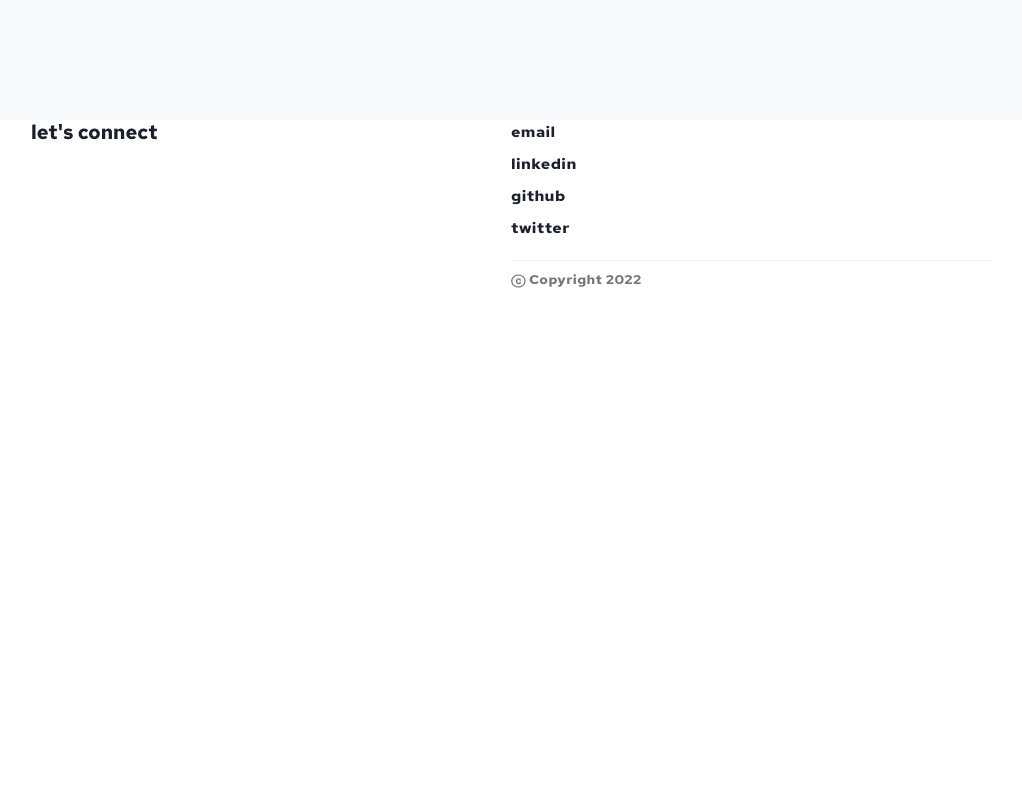
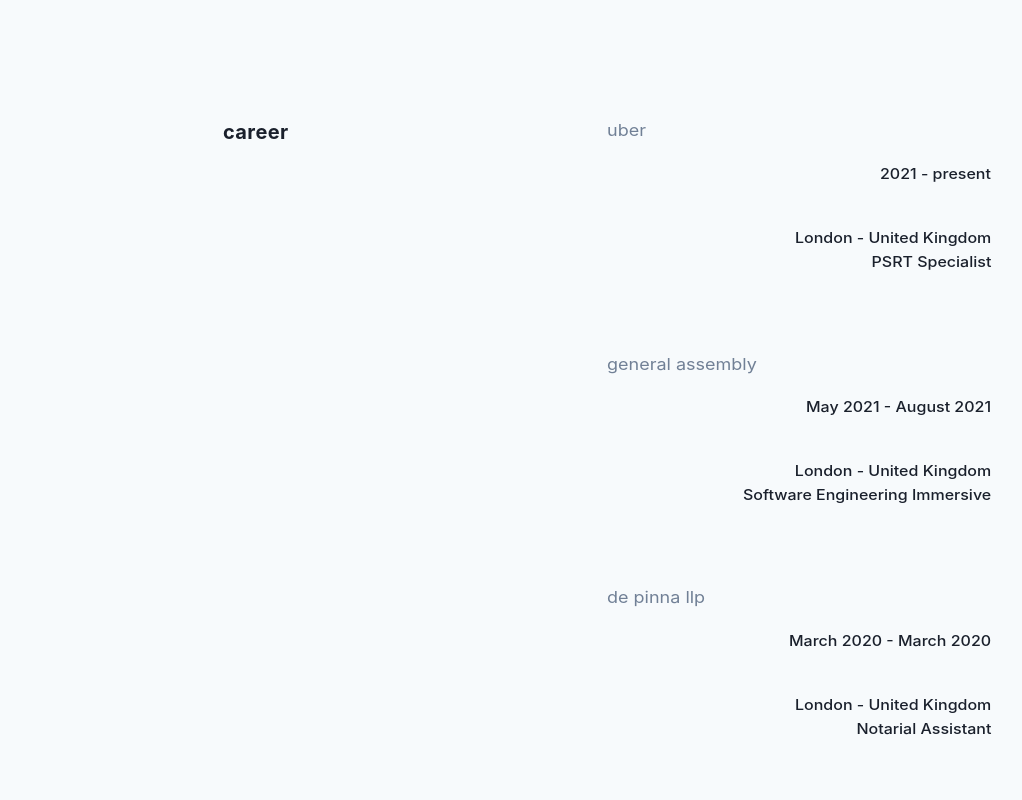
Before and after one commit to adrianp2021/new-portfolio, a Next.js app in the folder my-app/: page / in a window 1280 px wide. Shown: the part 680-1480 px from the top of the page, without its empty margins (129-1151 px from the left). Before the commit the page ends 978 px from the top, so only its background shows below. Built offline with nearby package versions, Linux system fonts and the light colour scheme.

Commit message:
layout folder, career, skills, projects, contact

```diff
--- a/my-app/Components/Layout.js
+++ b/my-app/Components/Layout/Layout.js
@@ -1,4 +1,4 @@
-import Navbar from "./Navbar";
+// import Navbar from "./Navbar";
 import Footer from "./Footer";
 import { Box } from "@chakra-ui/react";
 
--- a/my-app/Components/Navbar.js
+++ b/my-app/Components/Layout/Navbar.js
@@ -25,7 +25,7 @@
       h={20}
     >
       <Box
-        border="1px solid purple"
+        // border="1px solid purple"
         w="100%"
         display="flex"
         justifyContent="space-between"
--- /dev/null
+++ b/my-app/Components/Sections/career.js
@@ -0,0 +1,115 @@
+import {
+  Flex,
+  Box,
+  Heading,
+  Text,
+  Divider,
+  Accordion,
+  AccordionItem,
+  AccordionButton,
+  AccordionPanel,
+  AccordionIcon,
+  useColorModeValue,
+} from "@chakra-ui/react";
+
+const Career = () => {
+  const bgColor = useColorModeValue("gray.50", "blackAlpha.800");
+
+  // the jobs variable may be later used to create an accordion for each job in the career section
+  const jobs = [
+    {
+      name: "uber",
+      year: "2021 - present",
+      location: "London - United Kingdom",
+      role: "PSRT Specialist",
+      one: "Follow local government and Uber's policies in responding to requests from law enforcement in a timely manner.",
+      two: "Manage internal and external stakeholders through clear, logical and concise communication. Protect the privacy of the users’ data through robust analysis of all requests against our stringent legal and ethical requirements",
+      three:
+        "Protect the privacy of the users’ data through robust analysis of all requests against our stringent legal and ethical requirements",
+    },
+    {
+      name: "general assembly",
+      year: "May 2021 - August 2021",
+      location: "London - United Kingdom",
+      role: "Software Engineering Immersive",
+      one: "A 12-week full-time bootcamp designed for a career transformation in tech where I learnt the fundamental skills to build Full-Stack web applications",
+      two: "Throughout the bootcamp, I also learned to work in an Agile environment, work in a team, have daily stand-ups, refine the code and plan our projects",
+    },
+    {
+      name: "de pinna llp",
+      year: "March 2020 - March 2020",
+      location: "London - United Kingdom",
+      role: "Notarial Assistant",
+      one: "Drafted and amended Notarial Certificates, Board Resolutions, Affidavits and other legal documentation in English and other commercially relevant foreign languages",
+      two: "Translated over 20 documents per day and prepared them for legalisation, maintaining consistency with clients’ demands",
+    },
+  ];
+
+  return (
+    <Flex
+      w="100vw"
+      h={["100%"]}
+      px={[0, 0, 10, 40]}
+      bg={bgColor}
+      display={["block", "block", "flex", "flex"]}
+      justifyContent="flex-end"
+      // border="1px solid red"
+    >
+      <Box w="40%" display="flex" px={[5, 5, 0]} mb={[10, 10, 0, 0]}>
+        <Heading fontSize={["20px"]} fontWeight="700" letterSpacing={0.4}>
+          career
+        </Heading>
+      </Box>
+
+      <Box
+        w={["100%", "100%", "40%"]}
+        textAlign="start"
+        fontWeight="600"
+        px={[5, 5, 0]}
+      >
+        <Flex display="block" h="100%">
+          <Box>
+            {jobs.map((job, i) => {
+              return (
+                <>
+                  <Box key={i} mb={20}>
+                    <Heading
+                      transform="scaleY(.9)"
+                      fontSize={["18px"]}
+                      fontWeight="400"
+                      color="gray.500"
+                    >
+                      {job.name}
+                    </Heading>
+
+                    <Box
+                      w="100%"
+                      display="flex"
+                      flexDir="column"
+                      justifyContent="space-between"
+                      alignItems="flex-end"
+                      fontWeight="500"
+                      textAlign="left"
+                      mt={5}
+                    >
+                      <Text transform="scaleY(.9)">{job.year}</Text>
+                      <Box pt={10} textAlign="end">
+                        <Text transform="scaleY(.9)">{job.location}</Text>
+                        <Text transform="scaleY(.9)" textAlign="end">
+                          {job.role}
+                        </Text>
+                      </Box>
+                    </Box>
+                  </Box>
+                  {/* <Divider my={10} borderColor="gray.500"/> */}
+                </>
+              );
+            })}
+          </Box>
+        </Flex>
+      </Box>
+    </Flex>
+  );
+};
+
+export default Career;
--- a/my-app/pages/_app.js
+++ b/my-app/pages/_app.js
@@ -1,5 +1,5 @@
 import { ChakraProvider } from "@chakra-ui/react";
-import Layout from "../Components/Layout";
+import Layout from "../Components/Layout/Layout";
 
 export default function App({ Component, pageProps }) {
   return (
--- a/my-app/pages/index.js
+++ b/my-app/pages/index.js
@@ -4,7 +4,8 @@
 
 import { Flex, Box, Text, useColorModeValue } from "@chakra-ui/react";
 
-import Navbar from "../Components/Navbar";
+import Navbar from "../Components/Layout/Navbar";
+import Career from "../Components/Sections/career";
 
 export default function Home() {
   const bgColor = useColorModeValue("gray.50", "blackAlpha.800");
@@ -16,7 +17,9 @@
         <meta name="description" content="Generated by create next app" />
         <link rel="icon" href="/favicon.ico" />
       </Head>
+
       <Navbar />
+
       <Flex
         w="100vw"
         h={["100vh"]}
@@ -46,7 +49,7 @@
           </Box>
           <Box
             w={["100%", "100%", "50%"]}
-            textAlign="start"
+            textAlign="end"
             fontWeight="500"
             // border="1px solid"
           >
@@ -56,6 +59,8 @@
           </Box>
         </Box>
       </Flex>
+
+      <Career/>
     </Box>
   );
 }
```
Also changed, not shown: my-app/Components/Layout/Footer.js (renamed from my-app/Components/Footer.js), my-app/Components/Sections/contact.js (added), my-app/Components/Sections/projects.js (added), my-app/Components/Sections/skills.js (added), my-app/pages/about.js (added).
